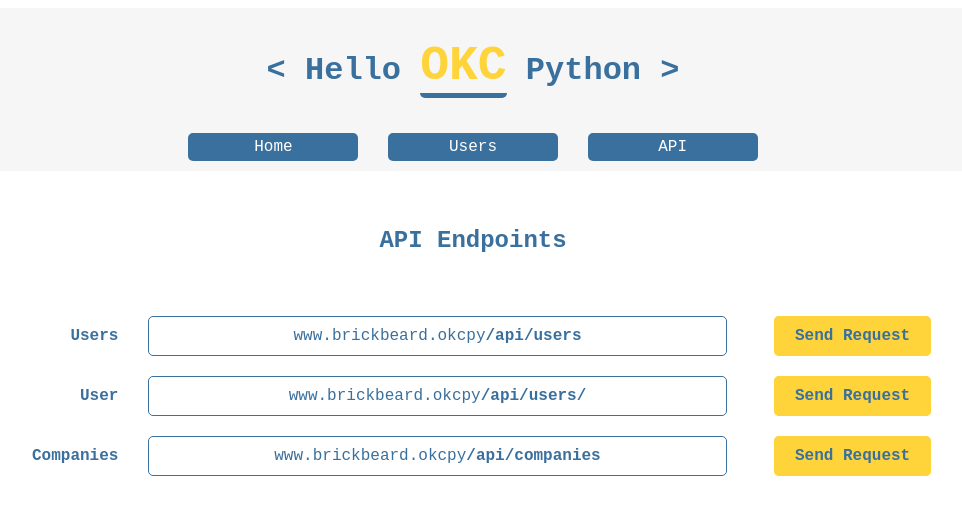
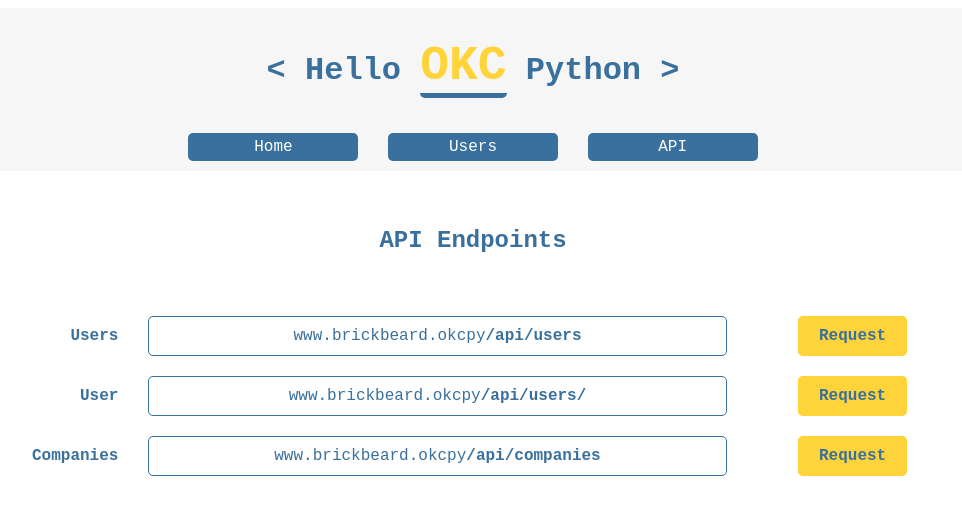
Before and after one commit to BrickBeard/flask_demo, a Flask app: template project/templates/api.html in a window 1280 px wide. Shown: the top 515 px of the page, without its empty margins (167-1129 px from the left). Run offline with Flask 2, Linux system fonts and the light colour scheme; the template is opened without the code that fills it, so the values that code supplies are empty.

Commit message:
Removed 'send' from API page

```diff
--- a/project/templates/api.html
+++ b/project/templates/api.html
@@ -20,17 +20,17 @@
             <tr>
                 <td>Users</td>
                 <td>www.brickbeard.okcpy<strong>{{ url_for('all_users') }}</strong></td>
-                <td><a id="users_" href="#" >Send Request</a></td>
+                <td><a id="users_" href="#" >Request</a></td>
             </tr>
             <tr>
                 <td>User</td>
                 <td>www.brickbeard.okcpy<strong>{{ url_for('get_user', id=data.users[0].id) }}</strong></td>
-                <td><a id="user_" href="#">Send Request</a></td>
+                <td><a id="user_" href="#">Request</a></td>
             </tr>
             <tr>
                 <td>Companies</td>
                 <td>www.brickbeard.okcpy<strong>{{ url_for('get_companies') }}</strong></td>
-                <td><a id="companies_" href="#">Send Request</a></td>
+                <td><a id="companies_" href="#">Request</a></td>
             </tr>
         </tbody>
     </table>
```
